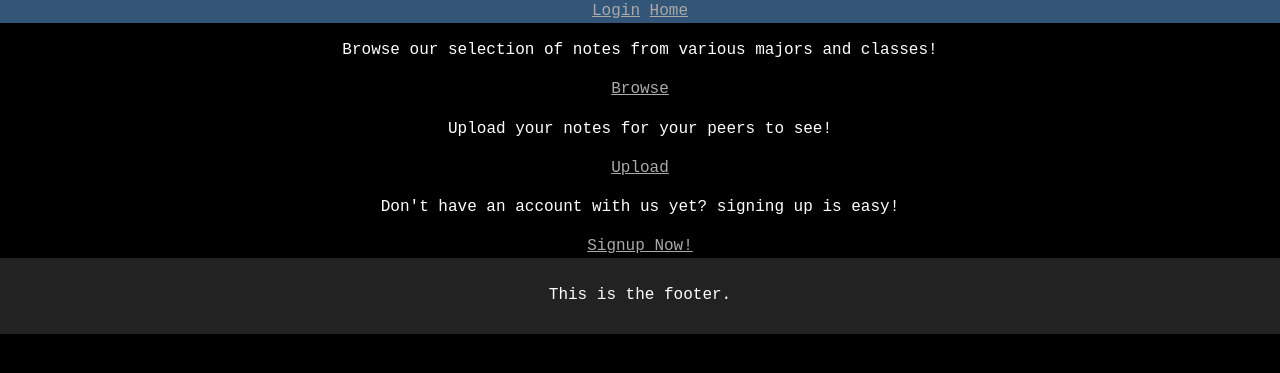
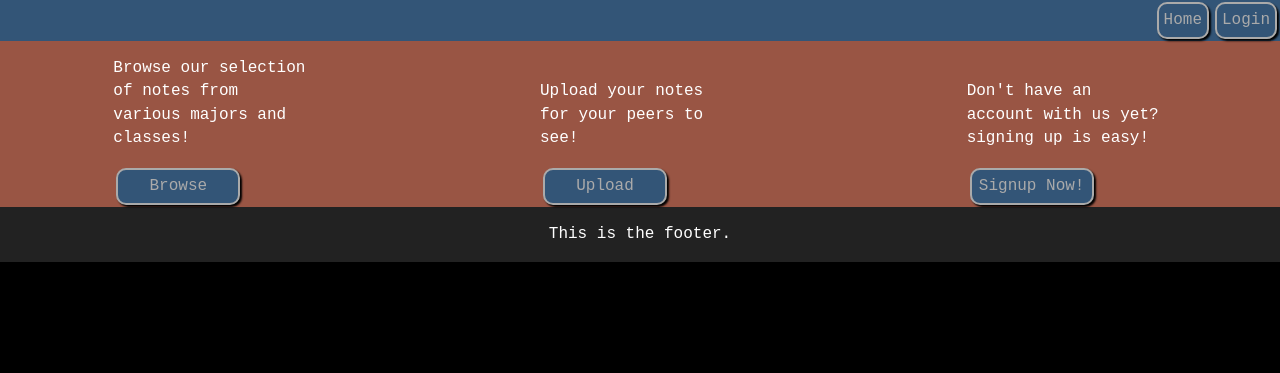
Before and after one commit to Damon-Teichroeb/note-share, a PHP site: page / in a window 1280 px wide. Shown: the top 373 px of the page. Run offline with PHP 8.4, Linux system fonts and the light colour scheme.

Commit message:
Add files via upload

```diff
--- a/note_share/styles/main.css
+++ b/note_share/styles/main.css
@@ -1,93 +1,69 @@
 html {
   background: #000;
   color: #fff;
-  text-align: center;
+}
+
+header {
+  background: #357;
 }
 
 body {
   margin: 0 auto;
-  padding: 0;
   font-family: 'Courier New';
   line-height: 1.45;
 }
 
-header {
-  margin: 0 auto;
-  padding: 0;
-  background: #357;
-}
-
-embed {
-
-}
-
-ul {
-
-  background: #357;
-  list-style-type: none;
-  margin: 0 auto;
-  padding: 0;
-  overflow: hidden;
-}
-
-li {
-  float: left;
-  border-right: 1px solid #bbb;
-}
-
-li a {
-  display: block;
-  text-align: center;
-  padding: 14px 16px;
-  text-decoration: none;
-}
-
-li:last-child {
-  display: block;
-  text-align: center;
-  padding: 14px 16px;
-  border-right: none;
-  float: right;
-}
-
-li a:hover {
-  background-color: #135;
-}
-
-a {
-  color: #aaa;
-}
-
-form {
-  display: inline-block;
-  text-align: right;
+section {
+  background: #954;
 }
 
 footer {
   background: #222;
-  padding: 10px;
 }
 
-#signup, #login, #reset {
-  background: #132;
-  padding: 10px;
+.btn {
+  background: #357;
+  color: #aaa;
+  margin: 2px 3px;
+  padding: 5px;
+  text-decoration: none;
+  border: 2px solid #aaa;
+  border-radius: 10px;
+  box-shadow: 2px 2px 2px #000;
 }
 
-#featured {
-  background: #194;
-  overflow: hidden;
+.btn:hover {
+  box-shadow: 0px 0px 4px #fff;
+}
+
+.nav {
+  display: flex;
+  flex-direction: row-reverse;
+}
+
+.flex-container {
+  display: flex;
+  flex-direction: column;
+  justify-content: center;
+  align-items: center;
+  text-align: right;
+}
+
+.features {
+  display: flex;
+  flex-direction: row;
+  justify-content: center;
+  align-items: flex-end;
+}
+
+.features div {
+  display: flex;
+  flex-direction: column;
+  flex-basis: 200px;
   margin: 0 auto;
 }
 
-#selection {
-  overflow-x: scroll;
+.features div .btn {
+  width: 110px;
+  text-align: center;
 }
-
-#browse {
-  background: #523;
-  padding: 10px;
-}
-
-#error {
-  color: #c22;
-}
```
